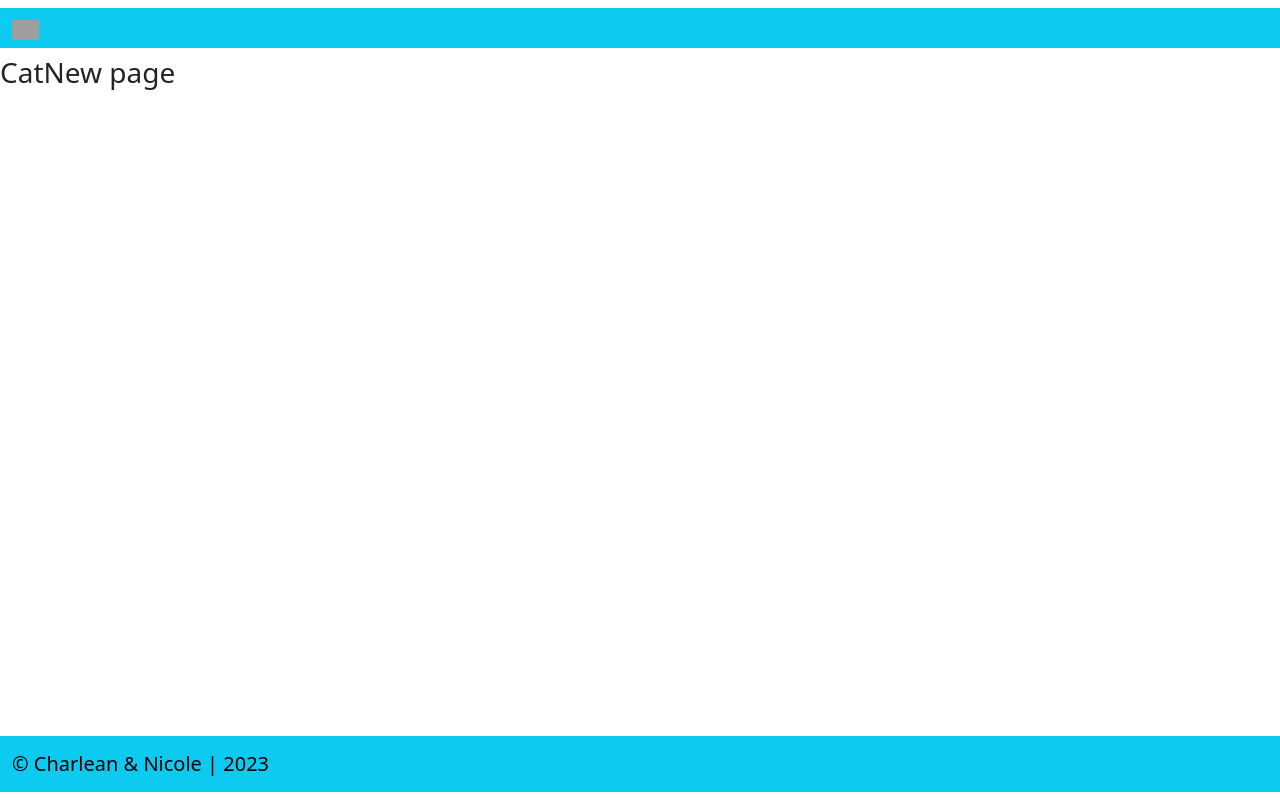
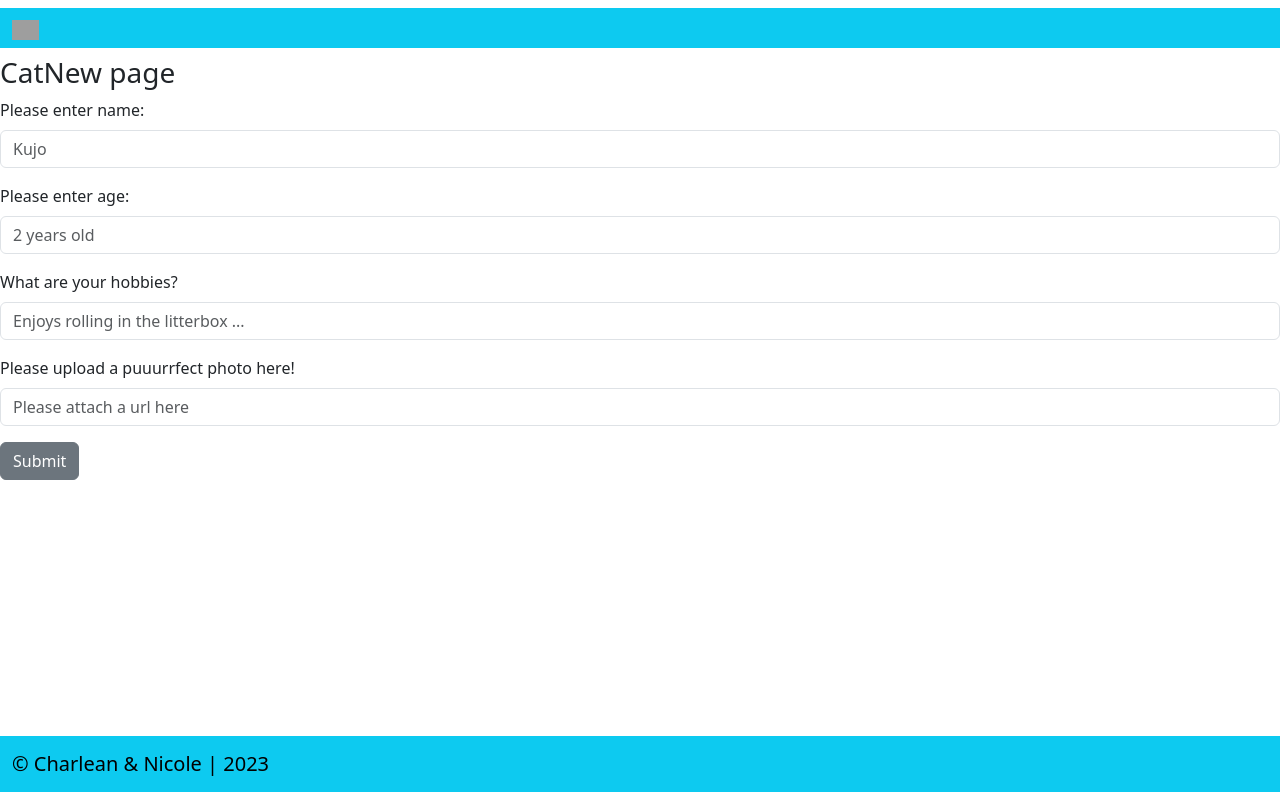
Before and after one commit to learn-academy-2023-charlie/cat-tinder-frontend-kool-catz-instructors, a React (Create React App) app: page /catnew in a window 1280 px wide. Built offline with nearby package versions, Linux system fonts and the light colour scheme; grey boxes are pictures that could not be loaded.

Commit message:
Create functionality lecture

```diff
--- a/src/App.js
+++ b/src/App.js
@@ -1,4 +1,4 @@
-import React, {useState} from "react"
+import React, { useState } from "react"
 import Header from "./components/Header"
 import Footer from "./components/Footer"
 import CatIndex from "./pages/CatIndex"
@@ -14,16 +14,21 @@ import "./App.css"
 const App = () => {
   const [cats, setCats] = useState(mockCats)
   // console.log("all the cats", cats)
-  return(
+
+  const createCat = (createdCat) => {
+    console.log("my created cat:", createdCat)
+  }
+
+  return (
     <>
       <Header />
       <Routes>
-        <Route path="/" element={<Home />}/>
-        <Route path="/catindex" element={<CatIndex cats={cats}/>}/>
-        <Route path="/catshow/:id" element={<CatShow cats={cats}/>}/>
-        <Route path="/catnew" element={<CatNew />}/>
-        <Route path="/catedit" element={<CatEdit />}/>
-        <Route path="*" element={<NotFound />}/>
+        <Route path="/" element={<Home />} />
+        <Route path="/catindex" element={<CatIndex cats={cats} />} />
+        <Route path="/catshow/:id" element={<CatShow cats={cats} />} />
+        <Route path="/catnew" element={<CatNew createCat={createCat} />} />
+        <Route path="/catedit" element={<CatEdit />} />
+        <Route path="*" element={<NotFound />} />
       </Routes>
       <Footer />
     </>
--- a/src/pages/CatNew.js
+++ b/src/pages/CatNew.js
@@ -1,9 +1,91 @@
-import React from "react"
+import React, { useState } from "react"
+import { Form, FormGroup, Label, Input, Button } from "reactstrap"
+import { useNavigate } from "react-router-dom"
 
-const CatNew = () => {
-  return(
+const CatNew = ({ createCat }) => {
+  const [newCat, setNewCat] = useState(
+    {
+      name: "",
+      age: "",
+      hobby: "",
+      image: ""
+    }
+  )
+
+  const navigate = useNavigate()
+
+  const handleChange = (e) => {
+    // displaying the changes from my user interaction
+    // e.target.name will be telling us which key we are updating
+    // e.target.value will telling us what value it will push into that key
+    setNewCat({ ...newCat, [e.target.name]: e.target.value })
+  }
+
+  const handleClick = () => {
+    createCat(newCat)
+    navigate("/catindex")
+  }
+
+  return (
     <>
       <h3>CatNew page</h3>
+      <Form>
+        <FormGroup>
+          <Label for="cat-name">
+            Please enter name:
+          </Label>
+          <Input
+            id="cat-name"
+            name="name"
+            placeholder="Kujo"
+            type="text"
+            onChange={handleChange}
+            value={newCat.name}
+          />
+        </FormGroup>
+        <FormGroup>
+          <Label for="cat-age">
+            Please enter age:
+          </Label>
+          <Input
+            id="cat-age"
+            name="age"
+            placeholder="2 years old"
+            type="text"
+            onChange={handleChange}
+            value={newCat.age}
+          />
+        </FormGroup>
+        <FormGroup>
+          <Label for="cat-hobby">
+            What are your hobbies?
+          </Label>
+          <Input
+            id="cat-hobby"
+            name="hobby"
+            placeholder="Enjoys rolling in the litterbox ..."
+            type="text"
+            onChange={handleChange}
+            value={newCat.hobby}
+          />
+        </FormGroup>
+        <FormGroup>
+          <Label for="cat-image">
+            Please upload a puuurrfect photo here!
+          </Label>
+          <Input
+            id="cat-image"
+            name="image"
+            placeholder="Please attach a url here"
+            type="url"
+            onChange={handleChange}
+            value={newCat.image}
+          />
+        </FormGroup>
+        <Button onClick={handleClick} name="submit">
+          Submit
+        </Button>
+      </Form>
     </>
   )
 }
```
Also changed, not shown: 2 other files (tests, documents, lock files or other folders).
